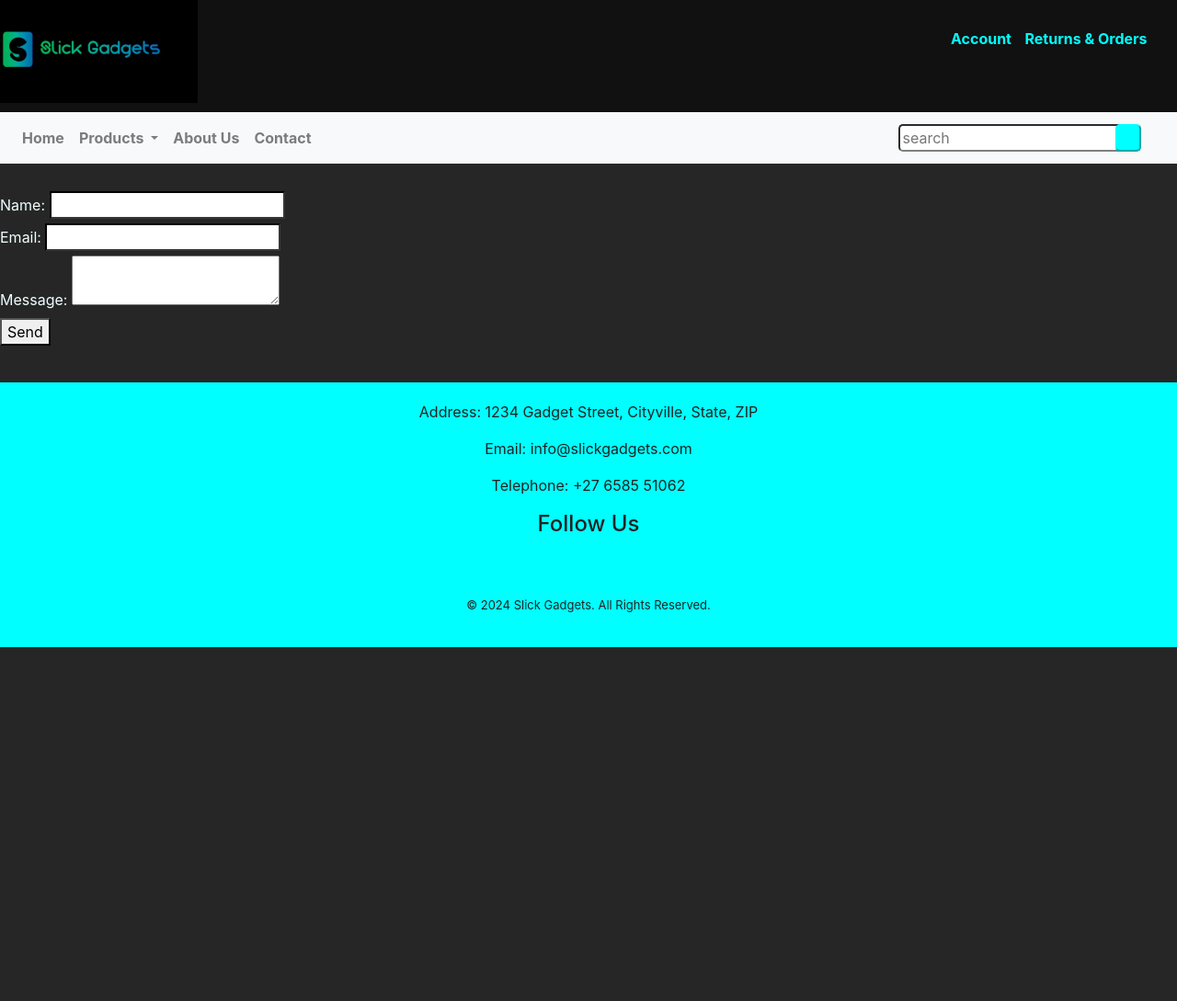
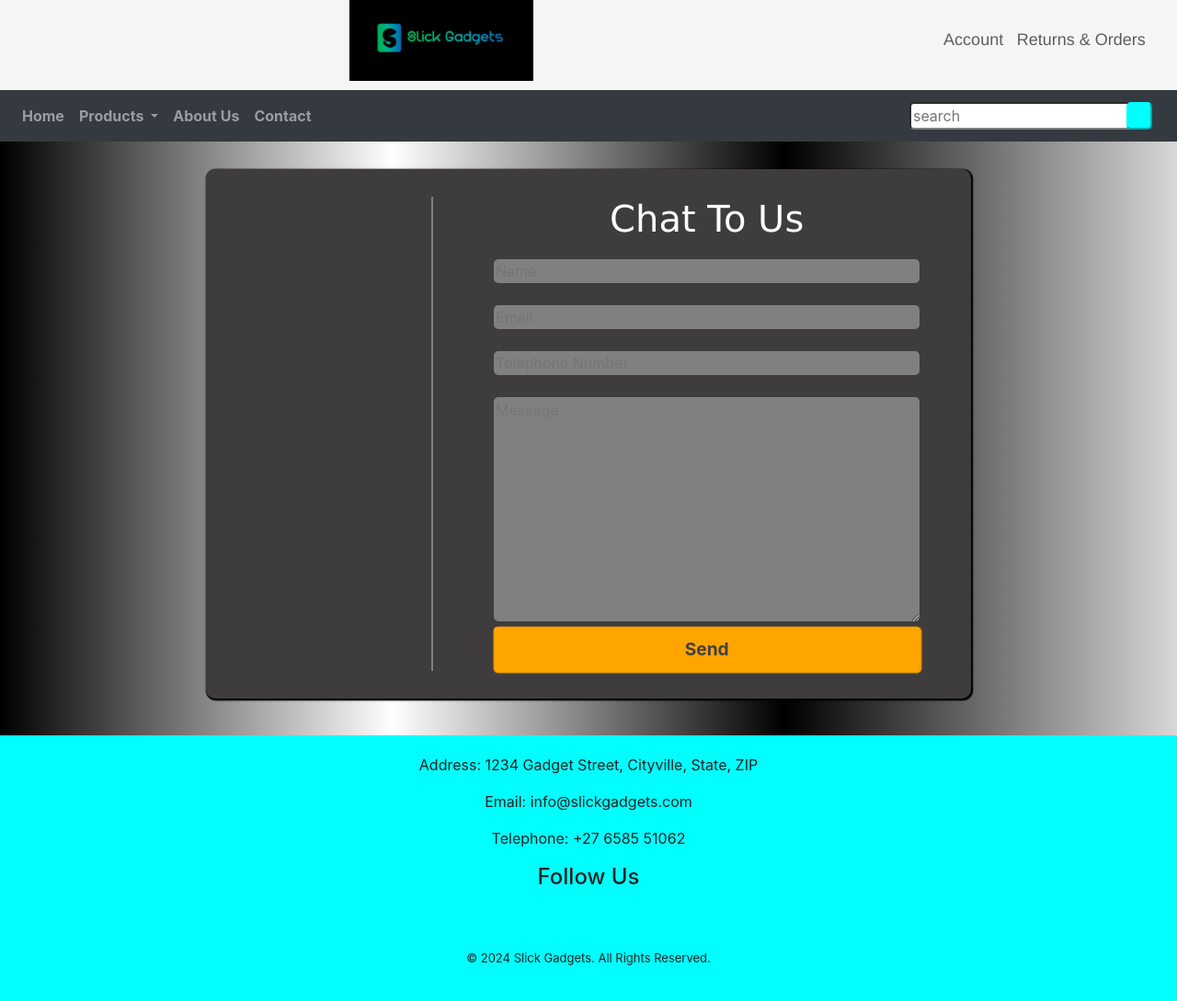
Before and after one commit to KayDrew/gadget-store, a Node server app: page /contact in a window 1280 px wide. Shown: the whole page at 92% size. Before the commit the page ends 704 px from the top, so only its background shows below. Run offline with Node 20, Linux system fonts and the light colour scheme; some libraries are stand-ins or nearby versions; some web fonts are replaced.

Commit message:
added style to contact page

```diff
--- a/public/css/style.css
+++ b/public/css/style.css
@@ -4,6 +4,7 @@
 border-left: none;
 border-color: aqua;
 border-radius: 5px;
+max-width: 80%;
 
 }
 
@@ -12,7 +13,7 @@
 .intro{
     display: grid;
     grid-template-columns: 2fr 1fr;
-    color: #d6cece;
+    color: #d4d5df;
     padding: 10px;
     border-radius: 3px;
     width: 90%;
@@ -49,9 +50,10 @@
 
 
 .top-menu a{
-color: aqua;
-font-weight: bold;
+color: rgb(96, 93, 93);
 margin-left: 10px;
+font-size: large;
+font-family: 'Franklin Gothic Medium', 'Arial Narrow', Arial, sans-serif;
 
 
 }
@@ -72,13 +74,14 @@
     padding: 10px 0;
     display: grid;
     padding-bottom: -20px;
-    background-color: rgb(18, 17, 17);
+    background-color: whitesmoke;
     margin-bottom: 30px;
 }
 
 #logo{
     margin-left: -35px;
     margin-top: -20px;
+    width: 200px;
 }
 
 nav ul {
@@ -136,13 +139,16 @@
     border-radius: 8px;
     width: 90%;
     text-align: center;
+    background-color: rgb(249, 249, 249);
 
 }
 
-.product-image {
-    max-width: 100%;
-    height: auto;
-    border-radius: 8px;
+
+#prodImg{
+    width:250px;
+    filter:contrast(1.1);
+    filter:opacity(1.5);
+
 }
 
 .product-name {
@@ -228,3 +234,33 @@
         .product-container h2, .product-container p {
             margin: 0;
         }
+
+#contactUs{
+    display: grid;
+    width: 65%;
+    grid-template-columns: 1fr 2fr;
+    margin: 0 auto;
+    background-color: rgb(62, 60, 60);
+    padding: 30px;
+    border-radius: 10px;
+    box-shadow: 1px 1px 1.2px 1.2px black;
+}
+        #name,  #email, #message, #number{
+            width: 90%;
+            border-radius: 5px;
+            border: none;
+            background-color: grey;
+        }
+
+        #send{
+            color: rgb(66, 64, 64);
+            font-weight: bold;
+            padding: 10px 15px;
+            border: none;
+            border-radius: 4px;
+            cursor: pointer;
+            width: 90%;
+            font-size: larger;
+            background-color: orange;
+            box-shadow: 1px 1px 1.3px 1.3px orange;
+        }
--- a/views/contact.handlebars
+++ b/views/contact.handlebars
@@ -3,17 +3,17 @@
     <title>Contact Us</title>
 </head>
 
-<body style="background-color:rgba(0,0,0,0.85);color:azure">
-    <form>
-        <label for="name">Name:</label>
-        <input type="text" id="name" name="name" required><br>
+<body style="background-image:linear-gradient(to right, black,white,black,rgb(216, 216, 216));text-align:center;color:white">
+    <div id="contactUs">
+          <div style="border-right: 2px solid grey;margin-right:40px"></div>
+    <form action="/message" method="post" id="sendMessage" >
 
-        <label for="email">Email:</label>
-        <input type="email" id="email" name="email" required><br>
-
-        <label for="message">Message:</label>
-        <textarea id="message" name="message" required></textarea><br>
-
+    <h1 style="font-family: 'Lucida Sans', 'Lucida Sans Regular', 'Lucida Grande', 'Lucida Sans Unicode', Geneva, Verdana, sans-serif;margin-bottom:20px">Chat To Us</h1>
+        <input type="text" id="name" name="name" required placeholder="Name"><br><br>
+        <input type="email" id="email" name="email" required placeholder="Email"><br><br>
+        <input type="number" id="number" name="number" required placeholder="Telephone Number"><br><br>
+        <textarea id="message" name="message" required rows="10" placeholder="Message"></textarea><br>
         <button type="submit" id="send">Send</button>
     </form>
+    </div>
 </body>
--- a/views/index.handlebars
+++ b/views/index.handlebars
@@ -4,9 +4,9 @@
     </head>
 
 <body style="background-color: rgb(244, 244, 251);">
-<div style="background-color: rgb(21, 20, 20);margin-bottom:50px;" class="intro">
+<div style="background-color: rgb(48, 49, 49);margin-bottom:50px;width:80%" class="intro">
     <div>
-    <h1 style="font-family: 'Franklin Gothic Medium', 'Arial Narrow', Arial, sans-serif;color:aqua;">Get Slick Mobile Phone Accessories</h1>
+    <h1 style="font-family: 'Franklin Gothic Medium', 'Arial Narrow', Arial, sans-serif;color:rgb(232, 156, 16);margin-bottom:20px;">Get Slick Mobile Phone Accessories</h1>
     <p>Explore our top quality headphones, airpods, phone cases and more amazing stuff.All our products are from your trusted,favourite brands and come with up to 12 months warranty to
         ensure your optimal satisfaction. Don't be shy. Scroll down! </p>
     </div>
--- a/views/layouts/main.handlebars
+++ b/views/layouts/main.handlebars
@@ -23,12 +23,12 @@
         <div class="top-menu">
             <img id="logo" src="logo.png" alt="logo"/>
             <nav class="top-nav">
-            <a href="" target="_blank"><i class="fas fa-user" style="font-size: larger;"></i> <span>Account</span></a>
+            <a href="" target="_blank"><i class="fas fa-user" style="font-size: larger;color:rgb(7, 243, 243)"></i> <span>Account</span></a>
             <a href="" target="_blank">Returns & Orders</a>
-            <a href="" target="_blank"><i class="fa-solid fa-cart-shopping" style="font-size: larger;"></i></a>
+            <a href="" target="_blank"><i class="fa-solid fa-cart-shopping" style="font-size: larger;color:rgb(7, 243, 243)"></i></a>
             </nav>
         </div>
-        <nav class="navbar navbar-expand-lg  navbar-light bg-light" style="margin-bottom: -10px;">
+        <nav class="navbar navbar-expand-lg  navbar-dark bg-dark" style="margin-bottom: -10px;">
             <button class="navbar-toggler" type="button" data-toggle="collapse" data-target="#navbarSupportedContent"
                 aria-controls="navbarSupportedContent" aria-expanded="false" aria-label="Toggle navigation" >
                 <span class="navbar-toggler-icon" ></span>
--- a/views/product.handlebars
+++ b/views/product.handlebars
@@ -7,7 +7,7 @@
 <body style="background-color: rgb(244, 244, 251);">
    <div class="product">
         <div class="product-image1">
-            <img src="/samsung/samsung1.png" alt="Product Image" style="width: 60%;filter:contrast(1.2);filter:opacity(2);">
+            <img src="/samsung/samsung1.png" alt="Product Image"  id="prodImg" class="img-fluid">
         </div>
         <div class="product-info">
             <h1>Samsung Wireless Headsets</h1>
```
